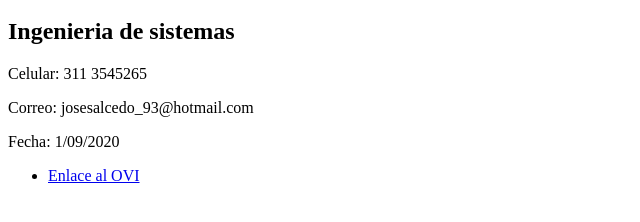
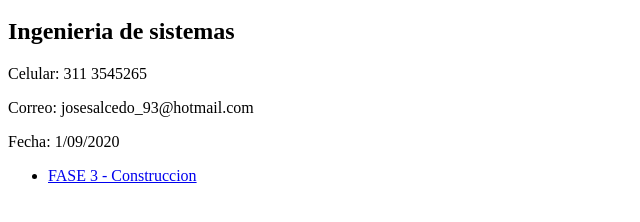
Before and after one commit to jasalcedoca/DSW-JoseSalcedo, a plain HTML site: page index.html in a window 1280 px wide. Shown: the part 48-270 px from the top of the page, without its empty margins (0-640 px from the left). Drawn offline with Linux system fonts and the light colour scheme.

Commit message:
Fase 3 construccion

```diff
--- a/index.html
+++ b/index.html
@@ -16,7 +16,7 @@
 
  <nav>
      <ul>
-         <li> <a href="planing.html"> Enlace al OVI </a> </li>
+         <li> <a href="inicio.html"> FASE 3 - Construccion  </a> </li>
      </ul>
  </nav>
 
```
